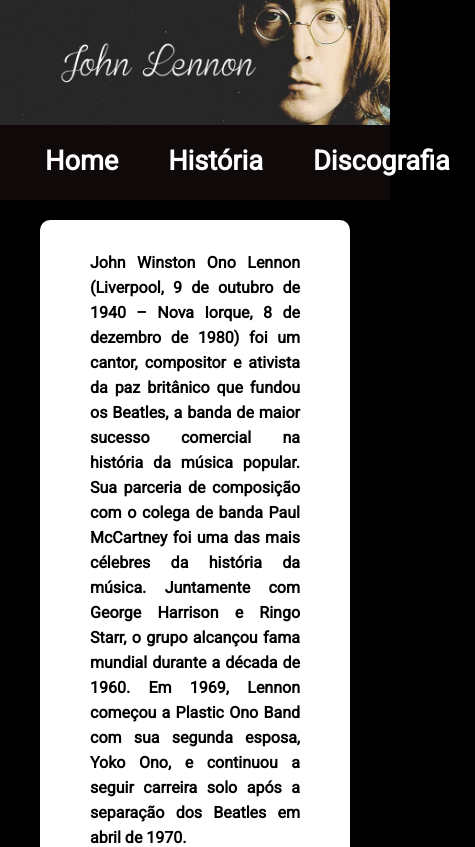
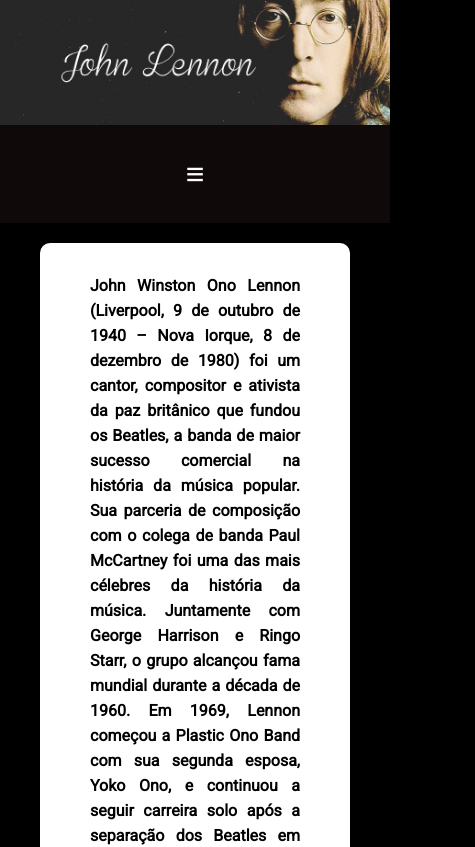
Before and after one commit to misaelguedes/John-Lennon, a React (Create React App) app: page / in a window 390 px wide. Shown: the top 847 px of the page, 475 px wide, since content can reach past the window. Built offline with nearby package versions, Linux system fonts and the light colour scheme; a web font is replaced by a local one.

Commit message:
Criando media query do Header

```diff
--- a/src/components/header/header.css
+++ b/src/components/header/header.css
@@ -23,3 +23,30 @@
 .itens a:hover {
     color: rgb(173, 173, 173);
 }
+
+.burguer span {
+    color: white;
+    font-size: 2em;
+    display: none;
+    padding: 10px 0;
+}
+
+@media screen and (max-width: 768px) {
+    .menu {
+        height: auto;
+    }
+
+    .burguer span {
+        display: block;
+        margin: auto;
+        text-align: center;
+        cursor: pointer;
+    }
+
+    .itens a {
+        display: block;
+        font-size: 1.5em;
+        text-align: center;
+        border-bottom: 1px solid white;
+    }
+}
--- a/src/components/header/index.js
+++ b/src/components/header/index.js
@@ -1,17 +1,48 @@
 import './header.css'
 import { Link } from 'react-router-dom'
+import { useState, useEffect } from 'react'
 
 import JohnLennon from '../../assets/john-lennon.jpg'
 
 export default function Header() {
+
+    const [itensVisible, setItensVisible] = useState(false)
+
+    useEffect(() => {
+        function mudouTamanho() {
+            setItensVisible(window.innerWidth >= 768)
+        }
+
+        window.addEventListener('resize', mudouTamanho);
+
+        mudouTamanho();
+
+        return () => {
+            window.removeEventListener('resize', mudouTamanho);
+          };
+    }, [])
+
+    function clickMenu() {
+        setItensVisible(!itensVisible)
+    }
+
+    function hideMenu() {
+        if (window.innerWidth <= 768) {
+            setItensVisible(false)
+        }
+    }
+
     return (
         <header>
             <img className='capa' src={JohnLennon} alt='John Lennon'/>
             <div className='menu'>
-                <div className='itens'>
-                    <Link to='/'>Home</Link>
-                    <Link to='/historia'>História</Link>
-                    <Link to='/discografia'>Discografia</Link>
+                <div className='itens' style={{ display: itensVisible ? 'block' : 'none' }}>
+                    <Link onClick={hideMenu} to='/'>Home</Link>
+                    <Link onClick={hideMenu} to='/historia'>História</Link>
+                    <Link onClick={hideMenu} to='/discografia'>Discografia</Link>
+                </div>
+                <div className='burguer' onClick={clickMenu}>
+                    <span>&equiv;</span>
                 </div>
             </div>
         </header>
```
